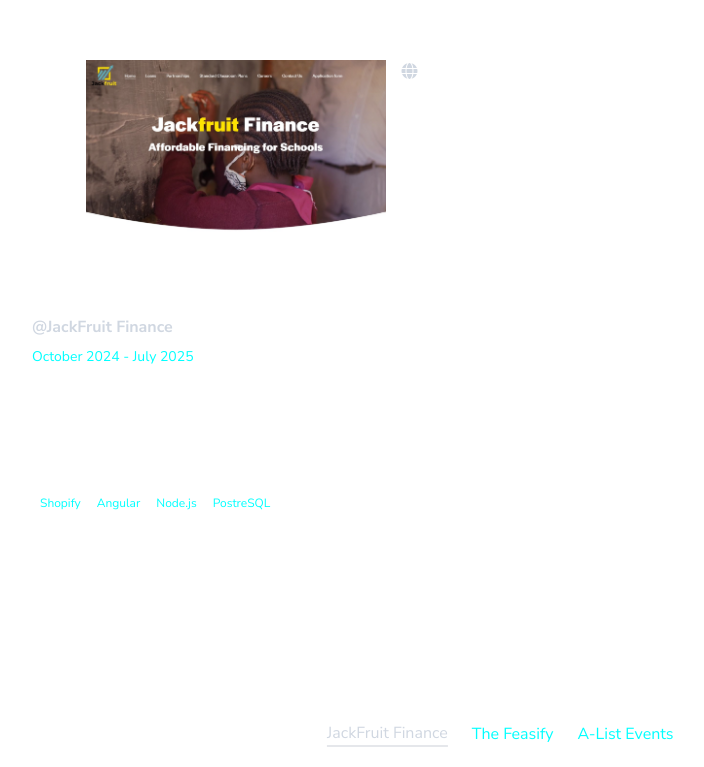
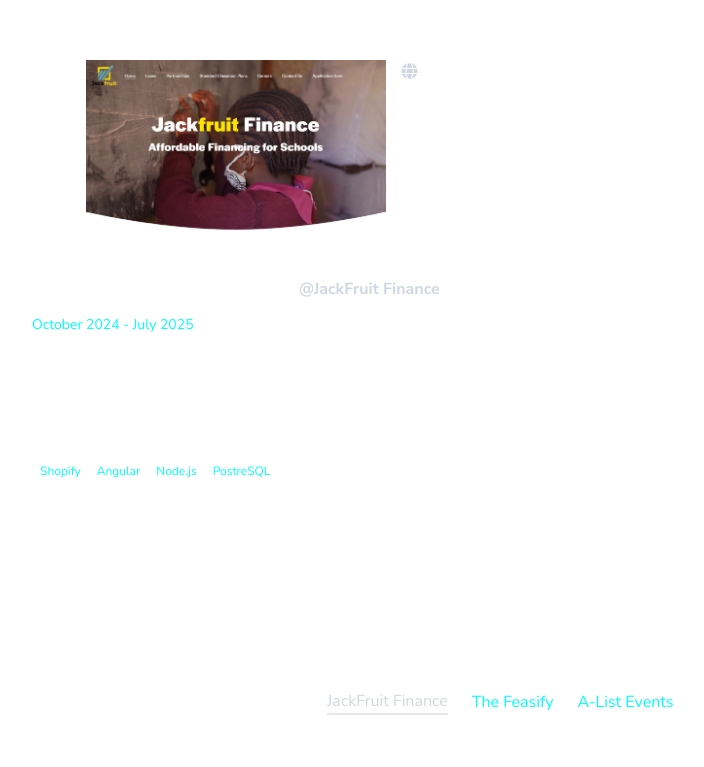
Before and after one commit to BuckanianCodes/Portfolio, an Angular app: page /experience in a window 1280 px wide. Shown: the part 156-923 px from the top of the page, without its empty margins (100-804 px from the left). After the commit the page ends 891 px from the top, so only its background shows below. Built offline with nearby package versions, Linux system fonts and the light colour scheme.

Commit message:
Experience styling

```diff
--- a/src/app/pages/blogs/blogs.component.html
+++ b/src/app/pages/blogs/blogs.component.html
@@ -1,6 +1,6 @@
 <div class="mt-12 mx-[10%]">
   <div class="flex items-center justify-start">
-    <h1 class="text-lg w-full font-semibold text-[#064469]">Project Higlights</h1>
+    <h1 class="text-lg w-full font-semibold text-[#064469]"> <span class="hidden md:block">Project</span>  Higlights</h1>
     <div class="w-full h-[1px] bg-[#064469]"></div>
   </div>
     <ul class="flex flex-wrap items-center gap-6 justify-center">
--- a/src/app/pages/experience/experience.component.html
+++ b/src/app/pages/experience/experience.component.html
@@ -65,8 +65,10 @@
       <div
         class="md:mr-[5%] md:w-[100%] mt-[20px] pl-1  flex items-start gap-2 flex-col"
       >
+      <div class="flex items-center gap-2">
         <h1 class="sm:text-3xl text-xl text-white">{{ exp.role }}</h1>
         <h2 class="font-bold text-[#d0d7e1]">&#64;{{ exp.companyname }}</h2>
+      </div>
         <h3 class="text-sm text-[#0fff]">
           {{ exp.startdate }} - {{ exp.enddate }}
         </h3>
```
